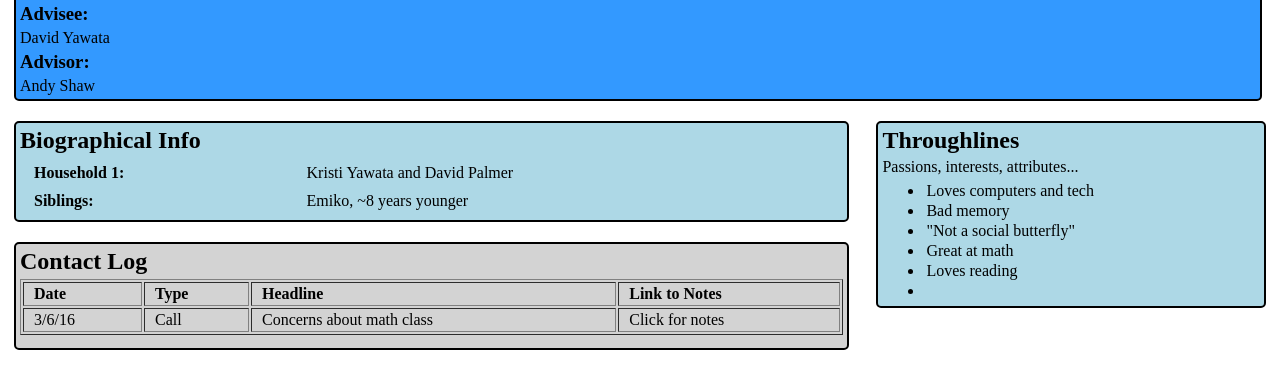
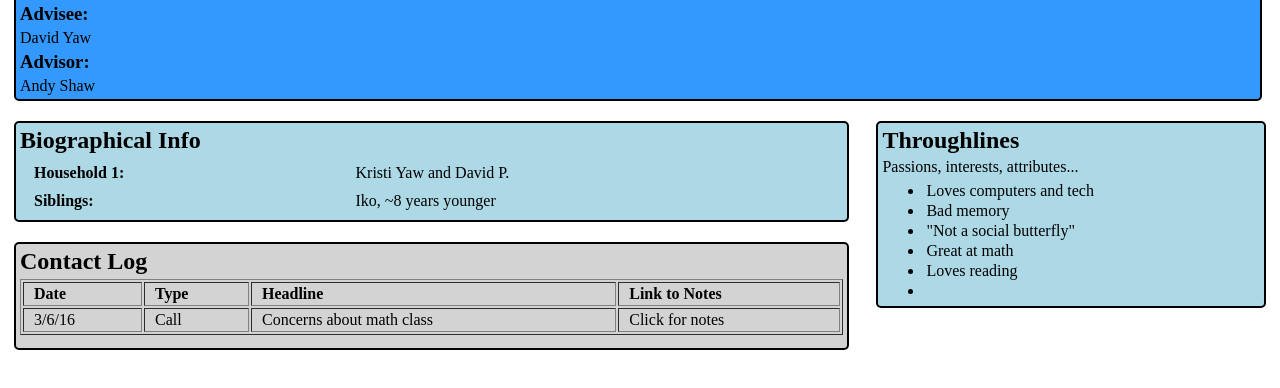
Before and after one commit to andrewdshaw/known, a plain HTML site: page index.html in a window 1280 px wide. Shown: the part 56-444 px from the top of the page. Drawn offline with Linux system fonts and the light colour scheme.

Commit message:
Update index.html

```diff
--- a/index.html
+++ b/index.html
@@ -9,7 +9,7 @@
 	<body>
 		<div id="header">
 			<h1>WebRoots</h1>
-			<h3>Advisee: </h3><p>David Yawata</p>
+			<h3>Advisee: </h3><p>David Yaw</p>
 			<h3>Advisor: </h3><p>Andy Shaw</p>
 		</div>
 
@@ -18,10 +18,10 @@
 			<table>
 				<tbody>
 					<tr>
-						<td><h4>Household 1:</h4></td><td><p>Kristi Yawata and David Palmer</p></td>
+						<td><h4>Household 1:</h4></td><td><p>Kristi Yaw and David P.</p></td>
 					</tr>
 					<tr>
-						<td><h4>Siblings:</h4></td><td><p>Emiko, ~8 years younger</p></td>
+						<td><h4>Siblings:</h4></td><td><p>Iko, ~8 years younger</p></td>
 					</tr>
 				</tbody>
 			</table>
```
